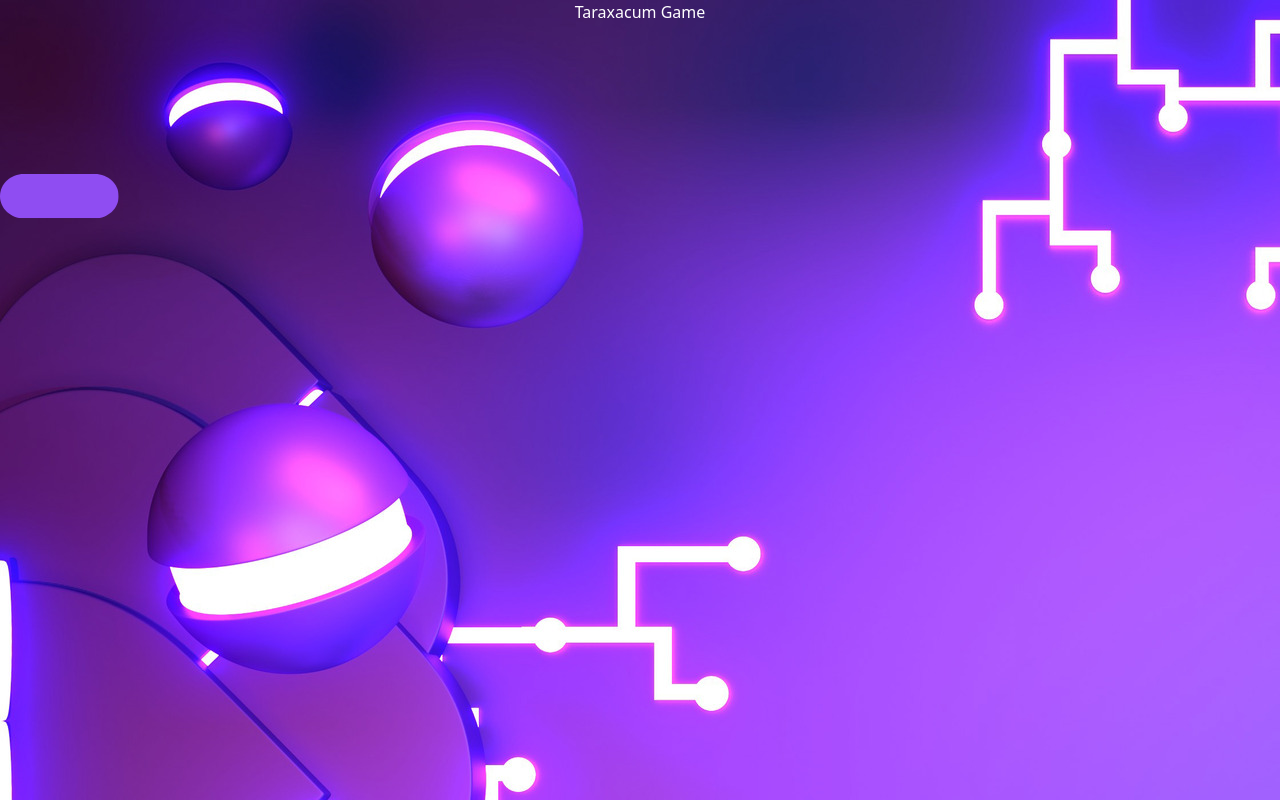
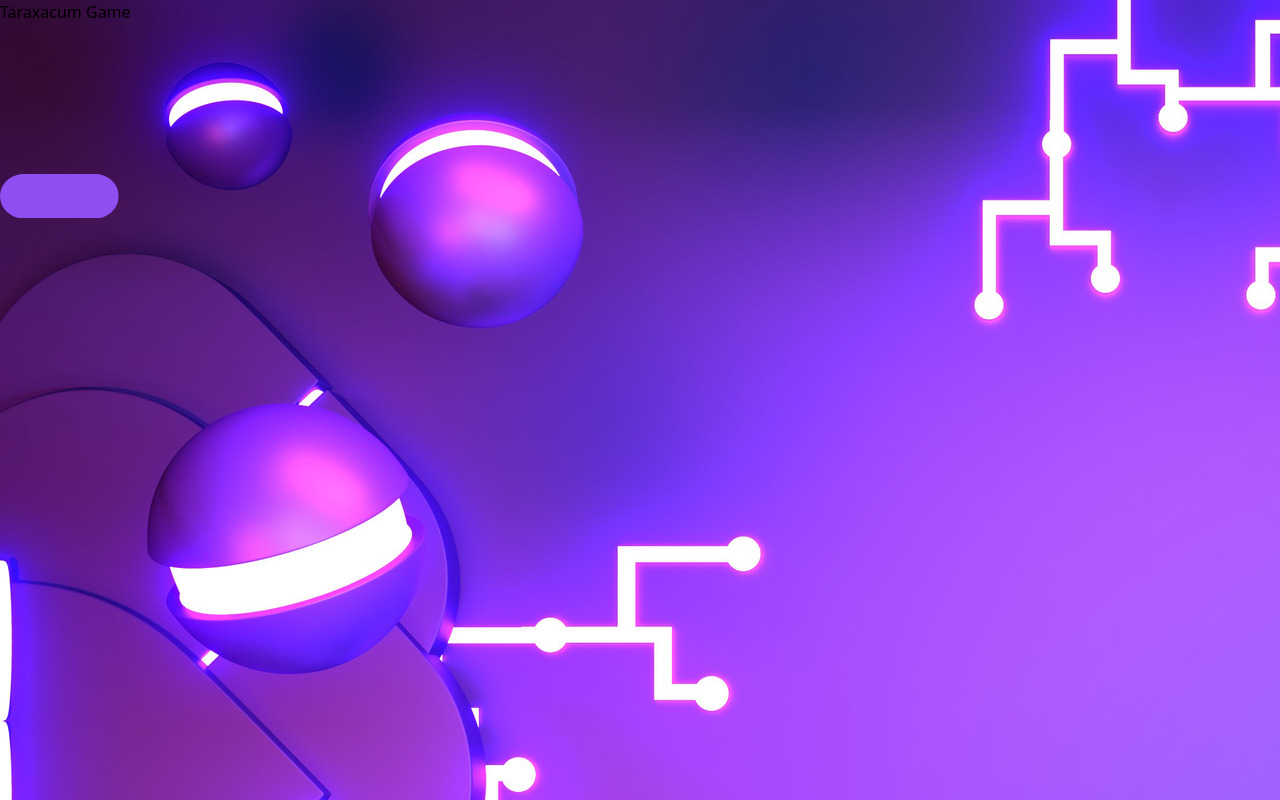
Before and after one commit to Chimney-Cake-Studio/Taraxacum-Game, a plain HTML site: page docs/index.html in a window 1280 px wide. Drawn offline with nearby package versions, Linux system fonts and the light colour scheme.

Commit message:
Replace h1 with paragraph for game title

```diff
--- a/docs/index.html
+++ b/docs/index.html
@@ -17,7 +17,7 @@
     <title>Taraxacum - Home</title>
   </head>
   <body>
-    <h1>Taraxacum Game</h1>
+    <p>Taraxacum Game</p>
     <svg class="_7KaXww"><defs><clipPath id="__id0"><path d="M547.4467114841495,256L137.58330406315147,256C61.53381718420765,256 0,198.68387906243993 0,128.1452237739997C0,57.31265742185766 61.53381718420765,0 137.58330406315147,0L547.4467114841495,0C623.4961983630934,0 685.030015547301,57.31265742185766 685.030015547301,128.1452237739997C684.7144575104589,198.68387906243993 623.1806403262513,256 547.4467114841495,256Z"></path></clipPath></defs></svg>
     <div class="bFnJ2A" style="clip-path: url(&quot;#__id0&quot;); background: rgb(143, 77, 242); width: 684.714px; height: 256px; transform: scale(0.173288, 0.173288); transform-origin: 0px 0px;"></div>
   </body>
```
